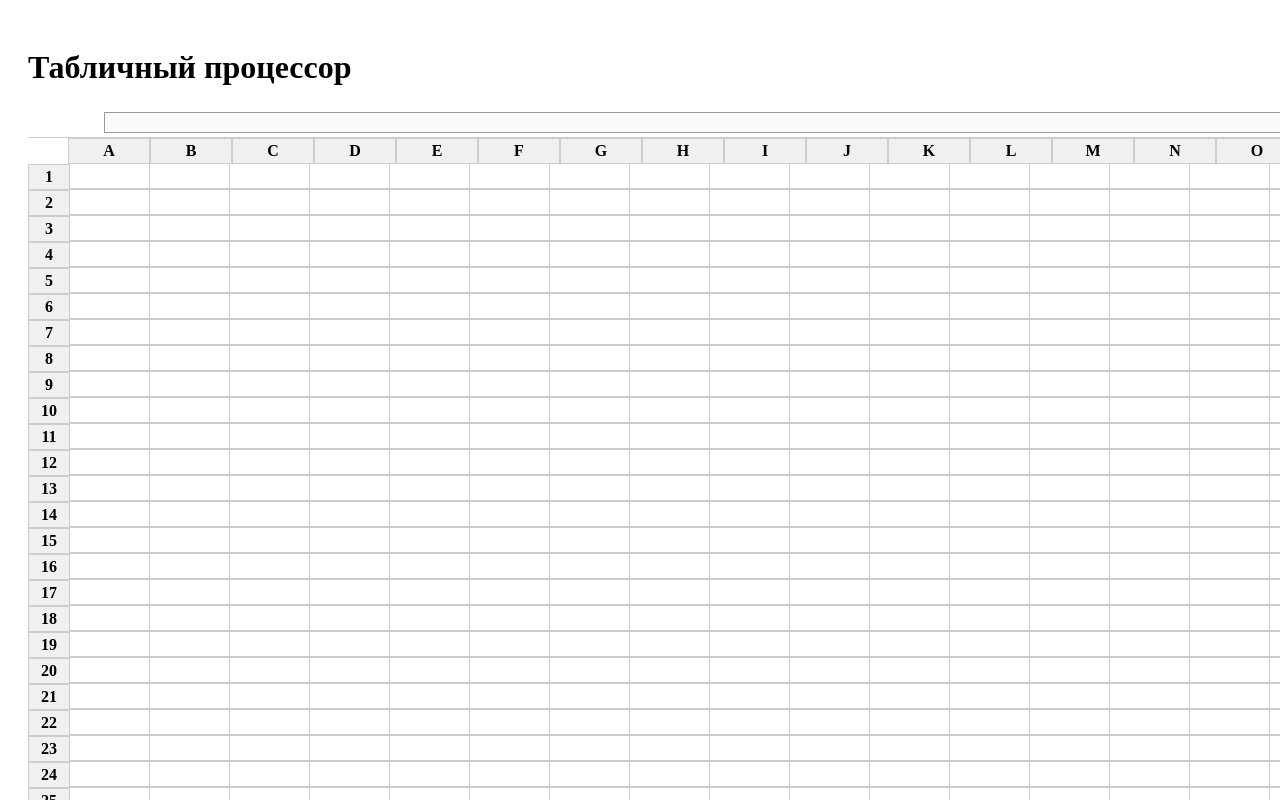
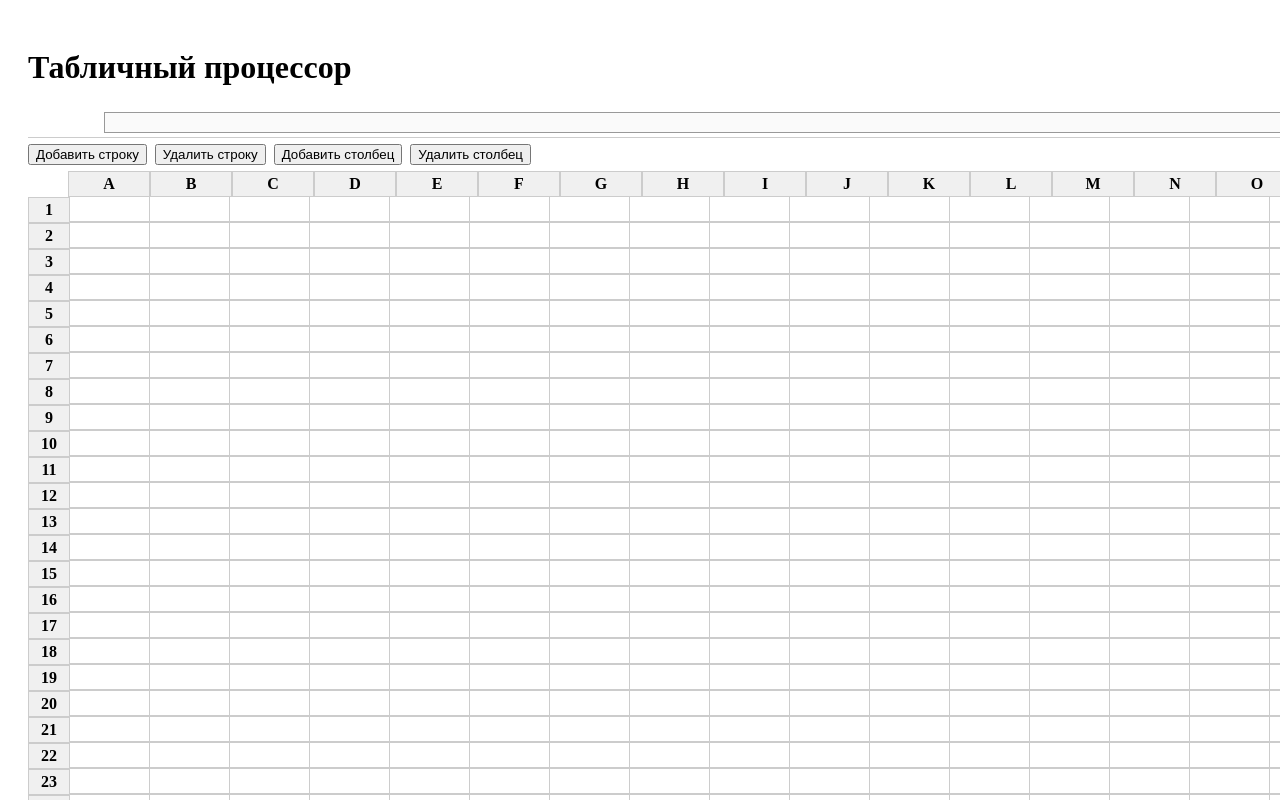
Before and after one commit to SmeltyNsk/viz_prog, a React (Vite) app: page / in a window 1280 px wide. Shown: the top 800 px of the page. Built offline with nearby package versions, Linux system fonts and the light colour scheme.

Commit message:
Dev: Реализовано добавление/удаление строк по кнопке

```diff
--- a/src/widgets/spreadsheet/spreadsheetGrid.tsx
+++ b/src/widgets/spreadsheet/spreadsheetGrid.tsx
@@ -1,13 +1,26 @@
 import { useCallback, useEffect, useRef, useState } from 'react';
 import Cell from '@features/ui/cell';
+import FormulaBar from '@features/ui/formulaBar';
 import { createTable } from '@features/lib/tableFactory';
+import { formatCellAddress } from '@features/lib/cellAddress';
+import { evaluateFormula, getNumericCellValue } from '@features/lib/utils';
 import type { CellData } from '@features/spreadsheet/spreadsheetType';
-import FormulaBar from '@features/ui/formulaBar';
-import { evaluateFormula, getNumericCellValue } from '@features/lib/utils';
 
 interface SpreadsheetGridProps {
   rows?: number;
   columns?: number;
+}
+
+function createEmptyCell(rowIndex: number, columnIndex: number): CellData {
+  const address = formatCellAddress(rowIndex, columnIndex);
+
+  return {
+    id: address,
+    address,
+    rawValue: '',
+    computedValue: '',
+    type: 'string',
+  };
 }
 
 function recalculateTable(data: CellData[][]): CellData[][] {
@@ -32,29 +45,40 @@ const SpreadsheetGrid = ({ rows = 100, columns = 26 }: SpreadsheetGridProps) =>
     createTable({ rows, columns }),
   );
 
+  const [columnWidths, setColumnWidths] = useState<number[]>(() =>
+    Array.from({ length: columns }, () => 80),
+  );
+
+  const [rowHeights, setRowHeights] = useState<number[]>(() =>
+    Array.from({ length: rows }, () => 24),
+  );
+
   const [activeCell, setActiveCell] = useState<[number, number] | null>(null);
   const [editingCell, setEditingCell] = useState<[number, number] | null>(null);
-
-  const gridRef = useRef<HTMLDivElement>(null);
 
   const [selectedRange, setSelectedRange] = useState<{
     start: [number, number];
     end: [number, number];
   } | null>(null);
 
+  const gridRef = useRef<HTMLDivElement>(null);
+
+  const rowCount = data.length;
+  const columnCount = data[0]?.length ?? 0;
+
   const handleCellClick = useCallback(
-    (row: number, col: number, shiftKey = false) => {
+    (rowIndex: number, columnIndex: number, shiftKey = false) => {
       if (shiftKey && activeCell) {
         setSelectedRange({
           start: activeCell,
-          end: [row, col],
+          end: [rowIndex, columnIndex],
         });
 
         gridRef.current?.focus();
         return;
       }
 
-      setActiveCell([row, col]);
+      setActiveCell([rowIndex, columnIndex]);
       setEditingCell(null);
       setSelectedRange(null);
       gridRef.current?.focus();
@@ -80,7 +104,9 @@ const SpreadsheetGrid = ({ rows = 100, columns = 26 }: SpreadsheetGridProps) =>
               currentColumnIndex === columnIndex
             ) {
               const isFormula = newValue.startsWith('=');
-              const cellType: CellData['type'] = isFormula ? 'formula' : 'string';
+              const cellType: CellData['type'] = isFormula
+                ? 'formula'
+                : 'string';
 
               return {
                 ...cell,
@@ -102,6 +128,77 @@ const SpreadsheetGrid = ({ rows = 100, columns = 26 }: SpreadsheetGridProps) =>
     [],
   );
 
+  const addRow = useCallback(() => {
+    setData((prevData) => {
+      const nextRowIndex = prevData.length;
+      const currentColumnCount = prevData[0]?.length ?? columns;
+
+      const newRow = Array.from({ length: currentColumnCount }, (_, columnIndex) =>
+        createEmptyCell(nextRowIndex, columnIndex),
+      );
+
+      return recalculateTable([...prevData, newRow]);
+    });
+
+    setRowHeights((prev) => [...prev, 24]);
+  }, [columns]);
+
+  const deleteRow = useCallback(() => {
+    if (rowCount <= 1) {
+      return;
+    }
+
+    setData((prevData) => recalculateTable(prevData.slice(0, -1)));
+    setRowHeights((prev) => prev.slice(0, -1));
+
+    if (activeCell && activeCell[0] >= rowCount - 1) {
+      setActiveCell(null);
+    }
+
+    if (editingCell && editingCell[0] >= rowCount - 1) {
+      setEditingCell(null);
+    }
+
+    setSelectedRange(null);
+  }, [rowCount, activeCell, editingCell]);
+
+  const addColumn = useCallback(() => {
+    setData((prevData) => {
+      const updatedData = prevData.map((row, rowIndex) => {
+        const nextColumnIndex = row.length;
+        const newCell = createEmptyCell(rowIndex, nextColumnIndex);
+
+        return [...row, newCell];
+      });
+
+      return recalculateTable(updatedData);
+    });
+
+    setColumnWidths((prev) => [...prev, 80]);
+  }, []);
+
+  const deleteColumn = useCallback(() => {
+    if (columnCount <= 1) {
+      return;
+    }
+
+    setData((prevData) =>
+      recalculateTable(prevData.map((row) => row.slice(0, -1))),
+    );
+
+    setColumnWidths((prev) => prev.slice(0, -1));
+
+    if (activeCell && activeCell[1] >= columnCount - 1) {
+      setActiveCell(null);
+    }
+
+    if (editingCell && editingCell[1] >= columnCount - 1) {
+      setEditingCell(null);
+    }
+
+    setSelectedRange(null);
+  }, [columnCount, activeCell, editingCell]);
+
   useEffect(() => {
     const handleKeyDown = (event: KeyboardEvent) => {
       const target = event.target;
@@ -110,8 +207,6 @@ const SpreadsheetGrid = ({ rows = 100, columns = 26 }: SpreadsheetGridProps) =>
         return;
       }
 
-      if (!activeCell) return;
-
       if (
         document.activeElement !== gridRef.current &&
         !gridRef.current?.contains(document.activeElement)
@@ -119,7 +214,17 @@ const SpreadsheetGrid = ({ rows = 100, columns = 26 }: SpreadsheetGridProps) =>
         return;
       }
 
-      if (editingCell) return;
+      if (event.key === 'Escape') {
+        event.preventDefault();
+        setEditingCell(null);
+        setSelectedRange(null);
+        setActiveCell(null);
+        return;
+      }
+
+      if (!activeCell || editingCell) {
+        return;
+      }
 
       const [rowIndex, columnIndex] = activeCell;
 
@@ -132,7 +237,7 @@ const SpreadsheetGrid = ({ rows = 100, columns = 26 }: SpreadsheetGridProps) =>
           break;
 
         case 'ArrowDown':
-          nextRowIndex = Math.min(rows - 1, rowIndex + 1);
+          nextRowIndex = Math.min(rowCount - 1, rowIndex + 1);
           break;
 
         case 'ArrowLeft':
@@ -140,19 +245,12 @@ const SpreadsheetGrid = ({ rows = 100, columns = 26 }: SpreadsheetGridProps) =>
           break;
 
         case 'ArrowRight':
-          nextColumnIndex = Math.min(columns - 1, columnIndex + 1);
+          nextColumnIndex = Math.min(columnCount - 1, columnIndex + 1);
           break;
 
         case 'Enter':
           event.preventDefault();
           handleStartEditing(rowIndex, columnIndex);
-          return;
-
-        case 'Escape':
-            event.preventDefault();
-            setEditingCell(null);
-            setSelectedRange(null);
-            setActiveCell(null);
           return;
 
         default:
@@ -168,7 +266,13 @@ const SpreadsheetGrid = ({ rows = 100, columns = 26 }: SpreadsheetGridProps) =>
     return () => {
       document.removeEventListener('keydown', handleKeyDown);
     };
-  }, [activeCell, editingCell, rows, columns, handleStartEditing]);
+  }, [
+    activeCell,
+    editingCell,
+    rowCount,
+    columnCount,
+    handleStartEditing,
+  ]);
 
   useEffect(() => {
     if (!editingCell) {
@@ -185,7 +289,9 @@ const activeCellAddress = activeCellData?.address ?? null;
   const activeCellValue = activeCellData?.rawValue ?? '';
 
   const handleFormulaBarChange = (newValue: string) => {
-  if (!activeCell) return;
+    if (!activeCell) {
+      return;
+    }
 
     const [rowIndex, columnIndex] = activeCell;
     handleCellChange(rowIndex, columnIndex, newValue);
@@ -220,6 +326,24 @@ const isCellInSelectedRange = (
         onChange={handleFormulaBarChange}
       />
 
+      <div style={{ display: 'flex', gap: 8, padding: '6px 0' }}>
+        <button type="button" onClick={addRow}>
+          Добавить строку
+        </button>
+
+        <button type="button" onClick={deleteRow}>
+          Удалить строку
+        </button>
+
+        <button type="button" onClick={addColumn}>
+          Добавить столбец
+        </button>
+
+        <button type="button" onClick={deleteColumn}>
+          Удалить столбец
+        </button>
+      </div>
+
       <div
         ref={gridRef}
         tabIndex={0}
@@ -228,11 +352,11 @@ const isCellInSelectedRange = (
         <div style={{ display: 'flex' }}>
           <div style={{ width: 40, height: 24 }} />
 
-        {Array.from({ length: columns }, (_, columnIndex) => (
+          {columnWidths.map((width, columnIndex) => (
             <div
               key={columnIndex}
               style={{
-              width: 80,
+                width,
                 height: 24,
                 border: '1px solid #ccc',
                 textAlign: 'center',
@@ -251,11 +375,11 @@ const isCellInSelectedRange = (
             <div
               style={{
                 width: 40,
-              height: 24,
+                height: rowHeights[rowIndex] ?? 24,
                 border: '1px solid #ccc',
                 textAlign: 'center',
                 backgroundColor: '#f0f0f0',
-              lineHeight: '24px',
+                lineHeight: `${rowHeights[rowIndex] ?? 24}px`,
                 fontWeight: 'bold',
               }}
             >
@@ -264,6 +388,7 @@ const isCellInSelectedRange = (
 
             {row.map((cell, columnIndex) => {
               const isSelected = isCellInSelectedRange(rowIndex, columnIndex);
+
               const isActive =
                 activeCell !== null &&
                 activeCell[0] === rowIndex &&
@@ -278,14 +403,22 @@ const isCellInSelectedRange = (
                 <Cell
                   key={cell.address}
                   value={String(cell.computedValue ?? '')}
-                formula={cell.rawValue.startsWith('=') ? cell.rawValue : undefined}
+                  formula={
+                    cell.rawValue.startsWith('=') ? cell.rawValue : undefined
+                  }
                   isActive={isActive}
                   isSelected={isSelected}
                   isEditing={isEditing}
+                  style={{
+                    width: columnWidths[columnIndex] ?? 80,
+                    height: rowHeights[rowIndex] ?? 24,
+                  }}
                   onClick={(event) =>
                     handleCellClick(rowIndex, columnIndex, event.shiftKey)
                   }
-                onDoubleClick={() => handleStartEditing(rowIndex, columnIndex)}
+                  onDoubleClick={() =>
+                    handleStartEditing(rowIndex, columnIndex)
+                  }
                   onStopEditing={(newValue) =>
                     handleCellChange(rowIndex, columnIndex, newValue)
                   }
```
Lines whose indentation alone changed are shown as unchanged.
